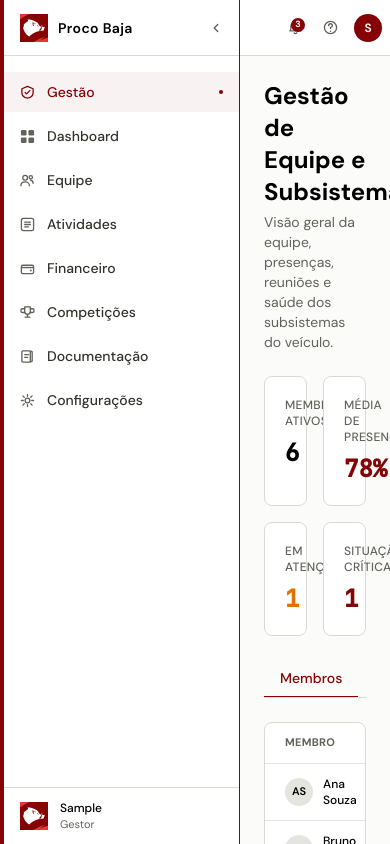
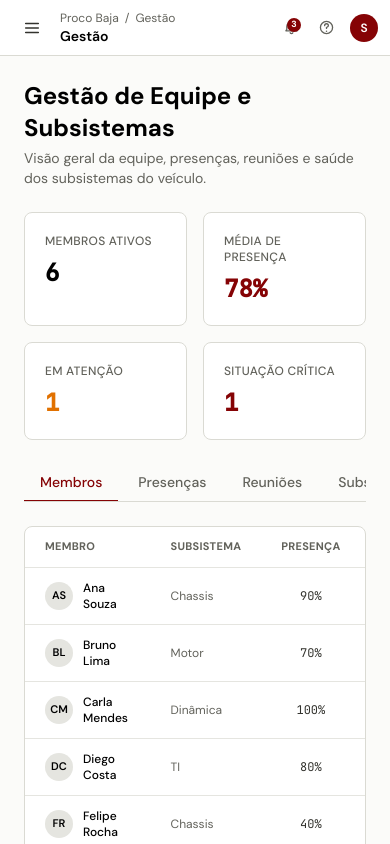
Before and after one commit to BajaERP/procoBajaERP, a React (Vite) app in the folder frontend/: page /#/login in a window 390 px wide. Both pictures are taken after typing "Sample", "Sample123" into the empty fields and a click on the button "Entrar". Built offline with nearby package versions, Linux system fonts and the light colour scheme.

Commit message:
feat(frontend): torna navegação e módulos responsivos

```diff
--- a/frontend/src/app/Shell.tsx
+++ b/frontend/src/app/Shell.tsx
@@ -1,5 +1,5 @@
 import { Outlet, useNavigate, useLocation } from 'react-router-dom'
-import { useMemo } from 'react'
+import { useCallback, useEffect, useMemo, useRef, useState } from 'react'
 import { Sidebar } from '../components/Sidebar'
 import { TopBar } from '../components/TopBar'
 import {
@@ -51,6 +51,10 @@ const ROUTE_LABELS: Record<string, string> = {
 export function Shell() {
   const navigate = useNavigate()
   const location = useLocation()
+  const [mobileNavOpen, setMobileNavOpen] = useState(false)
+  const menuButtonRef = useRef<HTMLButtonElement>(null)
+  const closeButtonRef = useRef<HTMLButtonElement>(null)
+  const mobileDialogRef = useRef<HTMLElement>(null)
 
   const segment = location.pathname.replace('/app/', '')
 
@@ -66,6 +70,38 @@ export function Shell() {
     []
   )
 
+  const closeMobileNav = useCallback(() => {
+    setMobileNavOpen(false)
+    requestAnimationFrame(() => menuButtonRef.current?.focus())
+  }, [])
+
+  useEffect(() => {
+    if (!mobileNavOpen) return
+    closeButtonRef.current?.focus()
+    function onKeyDown(event: KeyboardEvent) {
+      if (event.key === 'Escape') {
+        closeMobileNav()
+        return
+      }
+      if (event.key !== 'Tab') return
+      const focusable = mobileDialogRef.current?.querySelectorAll<HTMLElement>(
+        'button:not(:disabled), a[href], input:not(:disabled), [tabindex]:not([tabindex="-1"])',
+      )
+      if (!focusable?.length) return
+      const first = focusable[0]
+      const last = focusable[focusable.length - 1]
+      if (event.shiftKey && document.activeElement === first) {
+        event.preventDefault()
+        last.focus()
+      } else if (!event.shiftKey && document.activeElement === last) {
+        event.preventDefault()
+        first.focus()
+      }
+    }
+    document.addEventListener('keydown', onKeyDown)
+    return () => document.removeEventListener('keydown', onKeyDown)
+  }, [mobileNavOpen, closeMobileNav])
+
   function handleNavChange(id: string) {
     const item = NAV.find((n) => n.id === id)
     if (item) {
@@ -74,21 +110,28 @@ export function Shell() {
   }
 
   return (
-    <div className="flex h-screen bg-surface-soft dark:bg-surface-dark font-sans overflow-hidden transition-colors">
+    <div className="flex h-dvh min-h-0 bg-surface-soft dark:bg-surface-dark font-sans overflow-hidden transition-colors">
       <Sidebar
         appName="Proco Baja"
         nav={navItems}
         activeId={segment}
         onNavChange={handleNavChange}
+        mobileOpen={mobileNavOpen}
+        onMobileClose={closeMobileNav}
+        closeButtonRef={closeButtonRef}
+        mobileDialogRef={mobileDialogRef}
       />
 
-      <div className="flex flex-col flex-1 min-w-0 overflow-hidden">
+      <div className="flex flex-col flex-1 min-w-0 overflow-hidden" inert={mobileNavOpen || undefined}>
         <TopBar
           breadcrumbs={[{ label: 'Proco Baja' }, { label: pageLabel }]}
           title={pageLabel}
+          onOpenMobileMenu={() => setMobileNavOpen(true)}
+          mobileMenuOpen={mobileNavOpen}
+          menuButtonRef={menuButtonRef}
         />
 
-        <main className="flex-1 overflow-y-auto bg-surface-soft dark:bg-surface-dark transition-colors">
+        <main className="flex-1 min-h-0 min-w-0 overflow-y-auto overflow-x-hidden bg-surface-soft dark:bg-surface-dark transition-colors">
           <Outlet />
         </main>
       </div>
--- /dev/null
+++ b/frontend/src/components/PlaceholderPage.tsx
@@ -0,0 +1,14 @@
+interface PlaceholderPageProps {
+  title: string
+}
+
+export function PlaceholderPage({ title }: PlaceholderPageProps) {
+  return (
+    <div className="w-full min-w-0 p-4 sm:p-8">
+      <header>
+        <h1 className="text-2xl font-bold text-ink">{title}</h1>
+        <p className="mt-2 text-sm text-mute">Esta área está em construção.</p>
+      </header>
+    </div>
+  )
+}
--- a/frontend/src/components/Sidebar.tsx
+++ b/frontend/src/components/Sidebar.tsx
@@ -1,5 +1,5 @@
-import { useState } from 'react'
-import { ChevronLeftIcon, ChevronRightIcon } from './icons'
+import { useState, type RefObject } from 'react'
+import { ChevronLeftIcon, ChevronRightIcon, CloseIcon } from './icons'
 import { LogoMark } from './Logo'
 import { useAuth } from '../contexts/AuthContext'
 
@@ -15,6 +15,10 @@ export interface SidebarProps {
   activeId?: string
   onNavChange?: (id: string) => void
   defaultCollapsed?: boolean
+  mobileOpen?: boolean
+  onMobileClose?: () => void
+  closeButtonRef?: RefObject<HTMLButtonElement | null>
+  mobileDialogRef?: RefObject<HTMLElement | null>
 }
 
 const ROLE_LABEL: Record<string, string> = {
@@ -32,69 +36,89 @@ export function Sidebar({
   activeId,
   onNavChange,
   defaultCollapsed = false,
+  mobileOpen = false,
+  onMobileClose,
+  closeButtonRef,
+  mobileDialogRef,
 }: SidebarProps) {
   const [collapsed, setCollapsed] = useState(defaultCollapsed)
   const { user } = useAuth()
 
   const name = user?.name ?? 'Visitante'
-  const role = user ? ROLE_LABEL[user.role] ?? user.role : 'Sem sessão'
+  const role = user
+    ? `${ROLE_LABEL[user.role] ?? user.role}${user.id === 'demo' ? ' · demonstração' : ''}`
+    : 'Sem sessão'
 
-  return (
-    <aside
-      className="flex flex-col h-full shrink-0 transition-all duration-200 bg-canvas dark:bg-surface-chrome-dark border-l-4 border-red border-r border-hairline"
-      style={{ width: collapsed ? 64 : 240 }}
-    >
-      {/* Logo */}
+  const content = (isMobile: boolean, isCollapsed: boolean) => (
+    <>
       <div className="flex items-center h-14 px-4 border-b border-hairline shrink-0">
         <div className="flex items-center gap-2.5 min-w-0">
           <LogoMark size={28} className="shrink-0" />
-          {!collapsed && (
+          {!isCollapsed && (
             <span className="text-ink font-semibold text-sm tracking-wide truncate">
               {appName}
             </span>
           )}
         </div>
-        {!collapsed && (
+        {isMobile ? (
           <button
+            ref={closeButtonRef}
+            type="button"
+            onClick={onMobileClose}
+            className="ml-auto inline-flex h-10 w-10 items-center justify-center rounded-md text-mute hover:bg-surface-soft dark:hover:bg-white/10 focus-visible:outline-none focus-visible:ring-2 focus-visible:ring-red"
+            aria-label="Fechar menu de navegação"
+          >
+            <CloseIcon />
+          </button>
+        ) : !isCollapsed ? (
+          <button
+            type="button"
             onClick={() => setCollapsed(true)}
-            className="ml-auto text-mute hover:text-ink transition-colors"
+            className="ml-auto inline-flex h-8 w-8 items-center justify-center rounded-md text-mute hover:text-ink hover:bg-surface-soft dark:hover:bg-white/10 transition-colors focus-visible:outline-none focus-visible:ring-2 focus-visible:ring-red"
             title="Recolher"
+            aria-label="Recolher menu"
           >
             <ChevronLeftIcon />
           </button>
-        )}
+        ) : null}
       </div>
 
-      {collapsed && (
+      {!isMobile && isCollapsed && (
         <button
+          type="button"
           onClick={() => setCollapsed(false)}
-          className="mx-auto mt-3 text-mute hover:text-ink transition-colors"
+          className="mx-auto mt-3 inline-flex h-8 w-8 items-center justify-center rounded-md text-mute hover:text-ink hover:bg-surface-soft dark:hover:bg-white/10 focus-visible:outline-none focus-visible:ring-2 focus-visible:ring-red"
           title="Expandir"
+          aria-label="Expandir menu"
         >
           <ChevronRightIcon />
         </button>
       )}
 
-      {/* Nav */}
-      <nav className="flex-1 overflow-y-auto py-4 space-y-1">
+      <nav aria-label="Navegação principal" className="flex-1 overflow-y-auto py-4 space-y-1">
         {nav.map(({ id, label, icon: Icon }) => {
           const active = activeId === id
           return (
             <button
               key={id}
-              onClick={() => onNavChange?.(id)}
-              title={collapsed ? label : undefined}
-              className={`w-full flex items-center gap-3 px-4 py-2.5 text-sm font-medium transition-colors group
+              type="button"
+              onClick={() => {
+                onNavChange?.(id)
+                if (isMobile) onMobileClose?.()
+              }}
+              title={isCollapsed ? label : undefined}
+              aria-current={active ? 'page' : undefined}
+              className={`w-full flex items-center gap-3 px-4 py-2.5 text-sm font-medium transition-colors group focus-visible:outline-none focus-visible:ring-2 focus-visible:ring-inset focus-visible:ring-red
                 ${active
-                  ? 'bg-red/5 text-red'
-                  : 'text-body hover:bg-surface-soft hover:text-ink'
+                  ? 'bg-red/5 text-red dark:text-red-300'
+                  : 'text-body hover:bg-surface-soft dark:hover:bg-white/5 hover:text-ink'
                 }`}
             >
-              <span className={`shrink-0 transition-colors ${active ? 'text-red' : 'text-mute group-hover:text-ink'}`}>
+              <span className={`shrink-0 transition-colors ${active ? 'text-red dark:text-red-300' : 'text-mute group-hover:text-ink'}`}>
                 <Icon />
               </span>
-              {!collapsed && <span className="truncate">{label}</span>}
-              {!collapsed && active && (
+              {!isCollapsed && <span className="truncate">{label}</span>}
+              {!isCollapsed && active && (
                 <span className="ml-auto w-1 h-1 rounded-full bg-red" />
               )}
             </button>
@@ -102,19 +126,46 @@ export function Sidebar({
         })}
       </nav>
 
-      {/* User footer — boar logo anchors the user row to the team brand.
-          The wordmark and the user identity live in the same chip; the
-          red square already carries the brand, so we don't need a second
-          colored block behind the initials. */}
       <div className="shrink-0 border-t border-hairline px-4 py-3 flex items-center gap-3">
         <LogoMark size={28} className="shrink-0" />
-        {!collapsed && (
+        {!isCollapsed && (
           <div className="overflow-hidden">
             <p className="text-ink text-xs font-medium truncate">{name}</p>
             <p className="text-mute text-[11px] truncate">{role}</p>
           </div>
         )}
       </div>
-    </aside>
+    </>
+  )
+
+  return (
+    <>
+      <aside
+        className="hidden md:flex md:flex-col md:h-full md:shrink-0 md:transition-[width] md:duration-200 bg-canvas dark:bg-surface-chrome-dark border-l-4 border-red border-r border-hairline"
+        style={{ width: collapsed ? 64 : 240 }}
+      >
+        {content(false, collapsed)}
+      </aside>
+
+      {mobileOpen && (
+        <div className="fixed inset-0 z-50 md:hidden" id="mobile-navigation-panel">
+          <button
+            type="button"
+            className="absolute inset-0 h-full w-full bg-black/50"
+            onClick={onMobileClose}
+            aria-label="Fechar menu de navegação"
+          />
+          <aside
+            ref={mobileDialogRef}
+            role="dialog"
+            aria-modal="true"
+            aria-label="Menu de navegação"
+            className="relative z-10 flex h-full w-[min(18rem,calc(100vw-1.5rem))] flex-col overflow-hidden bg-canvas dark:bg-surface-chrome-dark border-l-4 border-red border-r border-hairline shadow-xl"
+          >
+            {content(true, false)}
+          </aside>
+        </div>
+      )}
+    </>
   )
 }
--- a/frontend/src/components/TopBar.tsx
+++ b/frontend/src/components/TopBar.tsx
@@ -1,8 +1,10 @@
 import { useEffect, useRef, useState } from 'react'
 import { useNavigate } from 'react-router-dom'
+import type { RefObject } from 'react'
 import {
   BellIcon,
   HelpIcon,
+  MenuIcon,
   SearchIcon,
   LogoutIcon,
 } from './icons'
@@ -17,12 +19,18 @@ export interface TopBarProps {
   breadcrumbs?: TopBarBreadcrumb[]
   title?: string
   searchPlaceholder?: string
+  onOpenMobileMenu?: () => void
+  mobileMenuOpen?: boolean
+  menuButtonRef?: RefObject<HTMLButtonElement | null>
 }
 
 export function TopBar({
   breadcrumbs = [],
   title,
   searchPlaceholder = 'Buscar…',
+  onOpenMobileMenu,
+  mobileMenuOpen = false,
+  menuButtonRef,
 }: TopBarProps) {
   const { user, logout } = useAuth()
   const navigate = useNavigate()
@@ -57,10 +65,21 @@ export function TopBar({
 
   const initials = user?.initials ?? '?'
   const name = user?.name ?? 'Visitante'
-  const email = user?.email ?? ''
+  const ra = user?.ra ?? ''
 
   return (
-    <header className="h-14 border-b border-hairline dark:border-hairline-dark bg-canvas dark:bg-surface-chrome-dark flex items-center px-6 gap-4 shrink-0 transition-colors">
+    <header className="h-14 border-b border-hairline dark:border-hairline-dark bg-canvas dark:bg-surface-chrome-dark flex items-center px-3 sm:px-4 md:px-6 gap-2 sm:gap-4 shrink-0 transition-colors">
+      <button
+        ref={menuButtonRef}
+        type="button"
+        onClick={onOpenMobileMenu}
+        className="md:hidden inline-flex h-10 w-10 shrink-0 items-center justify-center rounded-md text-body dark:text-white hover:bg-surface-soft dark:hover:bg-white/10 focus-visible:outline-none focus-visible:ring-2 focus-visible:ring-red"
+        aria-label="Abrir menu de navegação"
+        aria-controls={mobileMenuOpen ? 'mobile-navigation-panel' : undefined}
+        aria-expanded={mobileMenuOpen}
+      >
+        <MenuIcon />
+      </button>
       {/* Title area */}
       <div className="flex-1 min-w-0">
         {breadcrumbs.length > 0 && (
@@ -92,7 +111,8 @@ export function TopBar({
         <input
           type="text"
           placeholder={searchPlaceholder}
-            className="w-60 pl-8 pr-3 py-1.5 rounded-md border border-hairline dark:border-hairline-dark bg-surface-soft dark:bg-surface-card-dark text-sm text-ink dark:text-white placeholder-ash focus:outline-none focus:ring-2 focus:ring-red/30 focus:border-red transition-all"
+          aria-label={searchPlaceholder}
+          className="w-60 pl-8 pr-3 py-1.5 rounded-md border border-hairline dark:border-hairline-dark bg-surface-soft dark:bg-surface-card-dark text-sm text-ink dark:text-white placeholder-ash focus:outline-none focus:ring-2 focus:ring-red/30 focus:border-red transition-all"
         />
       </div>
 
@@ -100,6 +120,7 @@ export function TopBar({
       <div className="flex items-center gap-1">
         <button
           title="Notificações"
+          aria-label="Notificações, 3 não lidas"
           className="relative p-2 rounded-md text-mute hover:bg-surface-soft dark:hover:bg-white/5 transition-colors"
         >
           <BellIcon />
@@ -110,6 +131,7 @@ export function TopBar({
 
         <button
           title="Ajuda"
+          aria-label="Ajuda"
           className="p-2 rounded-md text-mute hover:bg-surface-soft dark:hover:bg-white/5 transition-colors"
         >
           <HelpIcon />
@@ -120,6 +142,7 @@ export function TopBar({
           <button
             onClick={() => setMenuOpen((o) => !o)}
             title={name}
+            aria-label="Abrir menu da conta"
             aria-haspopup="menu"
             aria-expanded={menuOpen}
             className="w-7 h-7 rounded-full bg-red flex items-center justify-center text-white text-xs font-semibold hover:opacity-80 transition-opacity"
@@ -130,16 +153,16 @@ export function TopBar({
           {menuOpen && (
             <div
               role="menu"
-              className="absolute right-0 top-full mt-2 w-60 rounded-xl border border-hairline dark:border-hairline-dark bg-canvas dark:bg-surface-chrome-dark overflow-hidden z-50"
+              className="absolute right-0 top-full mt-2 w-60 max-w-[calc(100vw-1rem)] rounded-lg border border-hairline dark:border-hairline-dark bg-canvas dark:bg-surface-chrome-dark overflow-hidden z-50"
             >
               {/* User info */}
-                <div className="px-4 py-3 border-b border-hairline-soft dark:border-hairline-dark">
+              <div className="px-4 py-3 border-b border-hairline-soft dark:border-hairline-dark">
                 <p className="text-sm font-semibold text-ink dark:text-white truncate">
                   {name}
                 </p>
-                {email && (
+                {ra && (
                   <p className="text-xs text-mute truncate">
-                    {email}
+                    RA {ra}
                   </p>
                 )}
               </div>
@@ -152,14 +175,14 @@ export function TopBar({
                 }}
                 className="w-full px-4 py-2.5 flex items-center gap-2.5 text-sm text-body dark:text-white hover:bg-surface-soft dark:hover:bg-white/5 transition-colors border-t border-hairline-soft dark:border-hairline-dark"
               >
-                <span className="text-xs px-1.5 py-0.5 rounded bg-surface-card dark:bg-white/10 font-mono">⚙</span>
+                <span className="text-xs px-1.5 py-0.5 rounded-md bg-surface-card dark:bg-white/10 font-mono">⚙</span>
                 <span>Configurações</span>
               </button>
 
               <button
                 role="menuitem"
                 onClick={handleLogout}
-                className="w-full px-4 py-2.5 flex items-center gap-2.5 text-sm text-red hover:bg-red/5 transition-colors border-t border-hairline-soft dark:border-hairline-dark"
+                className="w-full px-4 py-2.5 flex items-center gap-2.5 text-sm text-red dark:text-red-300 hover:bg-red/5 transition-colors border-t border-hairline-soft dark:border-hairline-dark"
               >
                 <LogoutIcon />
                 <span>Sair</span>
--- a/frontend/src/components/icons.tsx
+++ b/frontend/src/components/icons.tsx
@@ -153,6 +153,20 @@ export function HelpIcon() {
     </svg>
   )
 }
+export function MenuIcon() {
+  return (
+    <svg width="18" height="18" viewBox="0 0 20 20" fill="none" aria-hidden="true">
+      <path d="M3 5h14M3 10h14M3 15h14" stroke="currentColor" strokeWidth="1.7" strokeLinecap="round" />
+    </svg>
+  )
+}
+export function CloseIcon() {
+  return (
+    <svg width="18" height="18" viewBox="0 0 20 20" fill="none" aria-hidden="true">
+      <path d="m5 5 10 10M15 5 5 15" stroke="currentColor" strokeWidth="1.7" strokeLinecap="round" />
+    </svg>
+  )
+}
 export function ChevronLeftIcon() {
   return (
     <svg width="14" height="14" viewBox="0 0 16 16" fill="none">
--- a/frontend/src/pages/AtividadesPage.tsx
+++ b/frontend/src/pages/AtividadesPage.tsx
@@ -1,8 +1,5 @@
+import { PlaceholderPage } from '../components/PlaceholderPage'
+
 export default function AtividadesPage() {
-  return (
-    <div className="p-8">
-      <h1 className="text-3xl font-bold text-ink">Atividades</h1>
-      <p className="mt-2 text-mute">Em construção.</p>
-    </div>
-  );
+  return <PlaceholderPage title="Atividades" />
 }
--- a/frontend/src/pages/CompeticoesPage.tsx
+++ b/frontend/src/pages/CompeticoesPage.tsx
@@ -1,8 +1,5 @@
+import { PlaceholderPage } from '../components/PlaceholderPage'
+
 export default function CompeticoesPage() {
-  return (
-    <div className="p-8">
-      <h1 className="text-3xl font-bold text-ink">Competições</h1>
-      <p className="mt-2 text-mute">Em construção.</p>
-    </div>
-  );
+  return <PlaceholderPage title="Competições" />
 }
--- a/frontend/src/pages/DashboardPage.tsx
+++ b/frontend/src/pages/DashboardPage.tsx
@@ -1,8 +1,5 @@
+import { PlaceholderPage } from '../components/PlaceholderPage'
+
 export default function DashboardPage() {
-  return (
-    <div className="p-8">
-      <h1 className="text-3xl font-bold text-ink">Dashboard</h1>
-      <p className="mt-2 text-mute">Em construção.</p>
-    </div>
-  );
+  return <PlaceholderPage title="Dashboard" />
 }
--- a/frontend/src/pages/DocumentacaoPage.tsx
+++ b/frontend/src/pages/DocumentacaoPage.tsx
@@ -1,8 +1,5 @@
+import { PlaceholderPage } from '../components/PlaceholderPage'
+
 export default function DocumentacaoPage() {
-  return (
-    <div className="p-8">
-      <h1 className="text-3xl font-bold text-ink">Documentação</h1>
-      <p className="mt-2 text-mute">Em construção.</p>
-    </div>
-  );
+  return <PlaceholderPage title="Documentação" />
 }
--- a/frontend/src/pages/EquipePage.tsx
+++ b/frontend/src/pages/EquipePage.tsx
@@ -1,8 +1,5 @@
+import { PlaceholderPage } from '../components/PlaceholderPage'
+
 export default function EquipePage() {
-  return (
-    <div className="p-8">
-      <h1 className="text-3xl font-bold text-ink">Equipe</h1>
-      <p className="mt-2 text-mute">Em construção.</p>
-    </div>
-  );
+  return <PlaceholderPage title="Equipe" />
 }
--- a/frontend/src/pages/FinanceiroPage.tsx
+++ b/frontend/src/pages/FinanceiroPage.tsx
@@ -1,8 +1,5 @@
+import { PlaceholderPage } from '../components/PlaceholderPage'
+
 export default function FinanceiroPage() {
-  return (
-    <div className="p-8">
-      <h1 className="text-3xl font-bold text-ink">Financeiro</h1>
-      <p className="mt-2 text-mute">Em construção.</p>
-    </div>
-  );
+  return <PlaceholderPage title="Financeiro" />
 }
--- a/frontend/src/styles.css
+++ b/frontend/src/styles.css
@@ -63,6 +63,46 @@ html.dark body {
   color: #ffffff;
 }
 
+html.dark {
+  --color-canvas: #141414;
+  --color-surface-soft: #0a0a0a;
+  --color-surface-card: #1b1b1b;
+  --color-secondary-bg: #262626;
+  --color-ink: #f5f5f5;
+  --color-body: #e5e5e5;
+  --color-mute: #a3a3a3;
+  --color-ash: #8a8a8a;
+  --color-hairline: #303030;
+  --color-hairline-soft: #262626;
+}
+
+html,
+body,
+#root {
+  min-height: 100%;
+}
+
+body {
+  min-width: 320px;
+  margin: 0;
+}
+
+:focus-visible {
+  outline: 2px solid var(--color-red-light);
+  outline-offset: 2px;
+}
+
+@media (prefers-reduced-motion: reduce) {
+  *,
+  *::before,
+  *::after {
+    scroll-behavior: auto !important;
+    animation-duration: 0.01ms !important;
+    animation-iteration-count: 1 !important;
+    transition-duration: 0.01ms !important;
+  }
+}
+
 * {
   scrollbar-width: none;
 }
```
